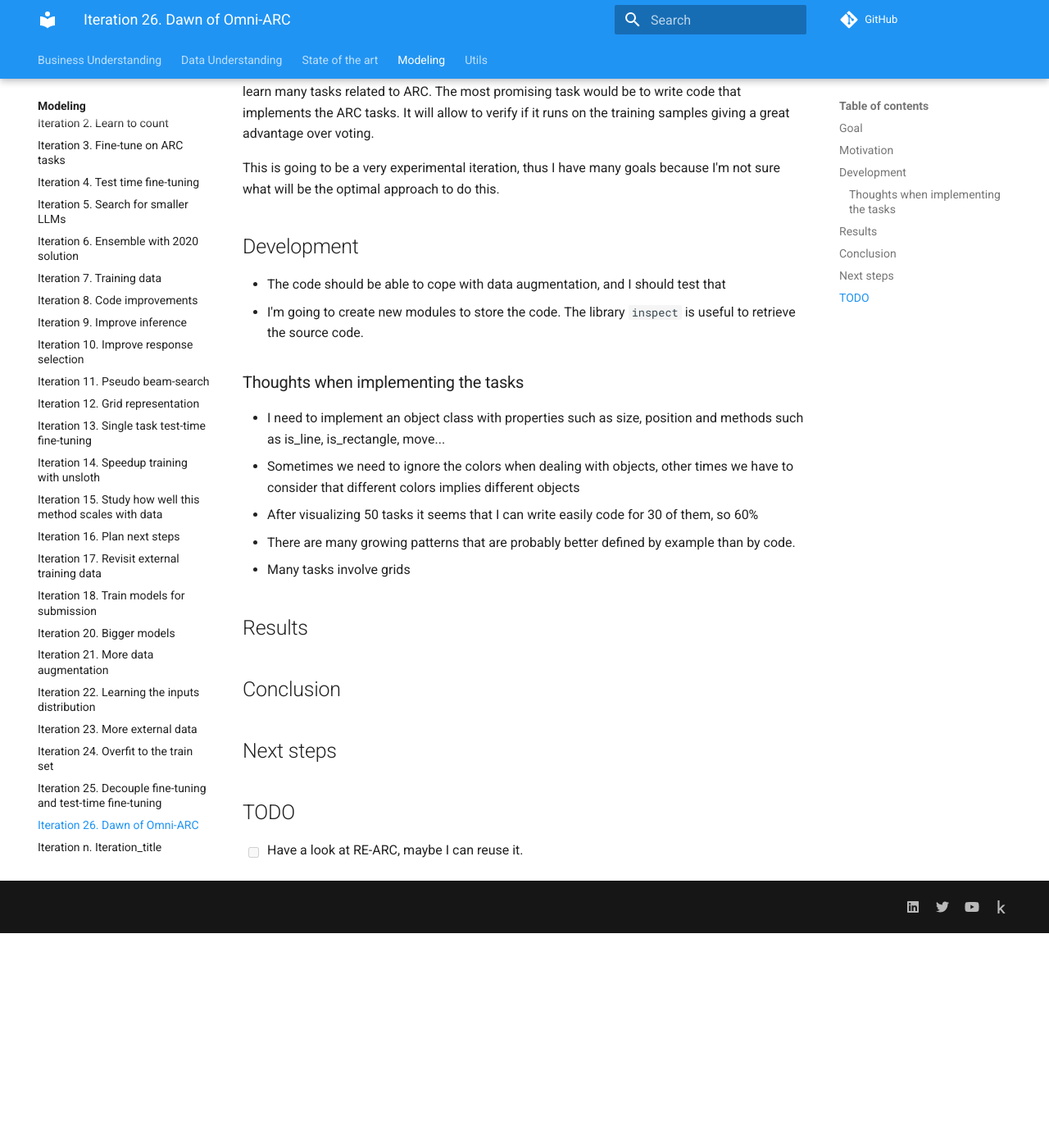
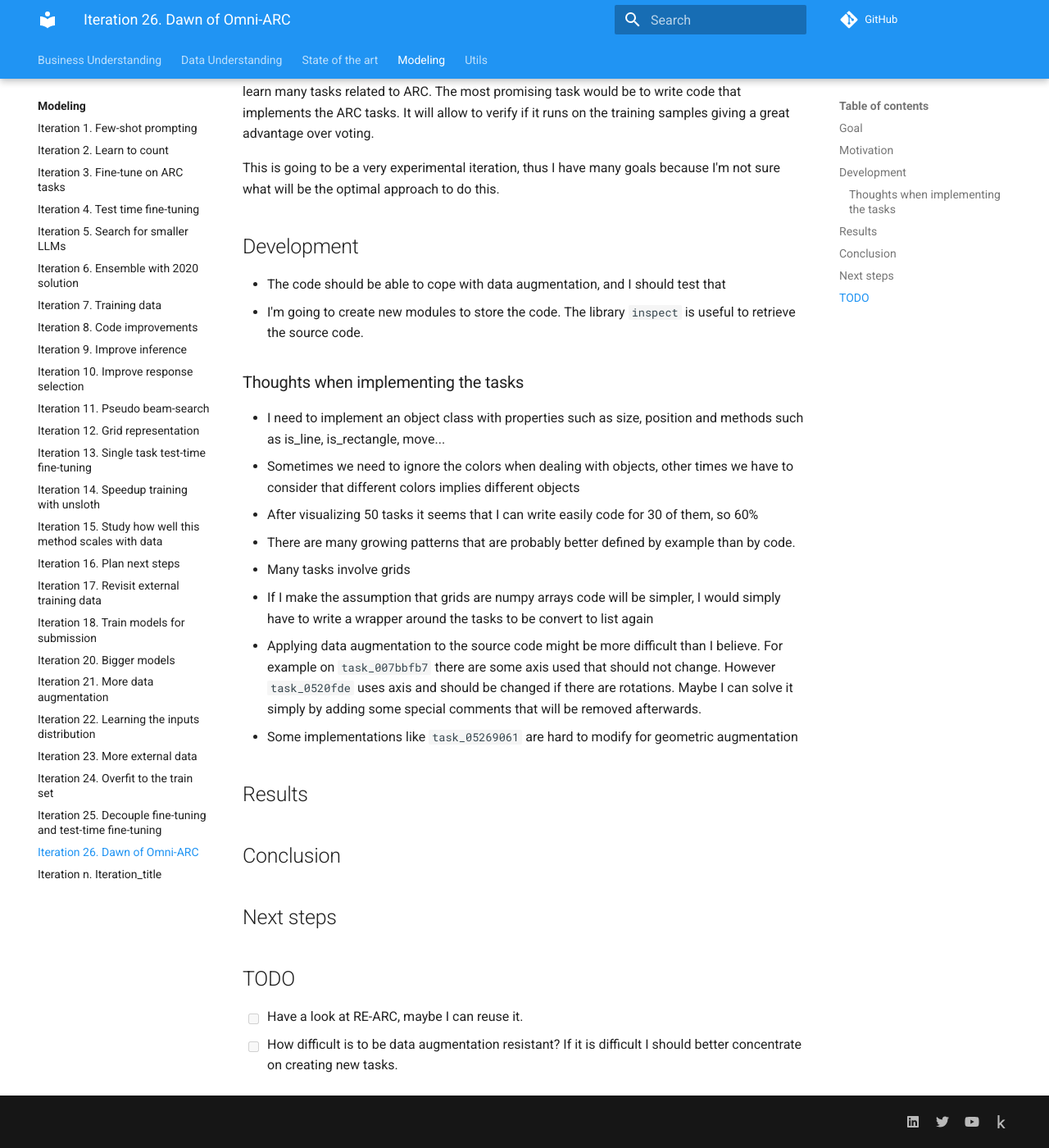
Before and after one commit to zhengjunyao-work/arc24, an MkDocs documentation site: the page built from docs/modeling/Iteration_26_dawn_of_omni_arc.md, in a window 1280 px wide and 1400 px high, scrolled down 488 px. Shown: the whole window at 82% size. Built offline with MkDocs 1.6.1 and Material for MkDocs 9.7.7, drawn with Linux system fonts in a browser that asks for light colours; comment, search, counter and statistics services are not loaded; before the commit the page ends 1626 px from its top, so only the background shows below that.

Commit message:
trying to make data augmentation work

```diff
--- a/docs/modeling/Iteration_26_dawn_of_omni_arc.md
+++ b/docs/modeling/Iteration_26_dawn_of_omni_arc.md
@@ -31,6 +31,9 @@
 - After visualizing 50 tasks it seems that I can write easily code for 30 of them, so 60%
 - There are many growing patterns that are probably better defined by example than by code.
 - Many tasks involve grids
+- If I make the assumption that grids are numpy arrays code will be simpler, I would simply have to write a wrapper around the tasks to be convert to list again
+- Applying data augmentation to the source code might be more difficult than I believe. For example on `task_007bbfb7` there are some axis used that should not change. However `task_0520fde` uses axis and should be changed if there are rotations. Maybe I can solve it simply by adding some special comments that will be removed afterwards.
+- Some implementations like `task_05269061` are hard to modify for geometric augmentation
 
 ## Results
 
@@ -41,3 +44,4 @@
 ## TODO
 
 - [ ] Have a look at RE-ARC, maybe I can reuse it.
+- [ ] How difficult is to be data augmentation resistant? If it is difficult I should better concentrate on creating new tasks.
```
Also changed, not shown: 2 other files.
